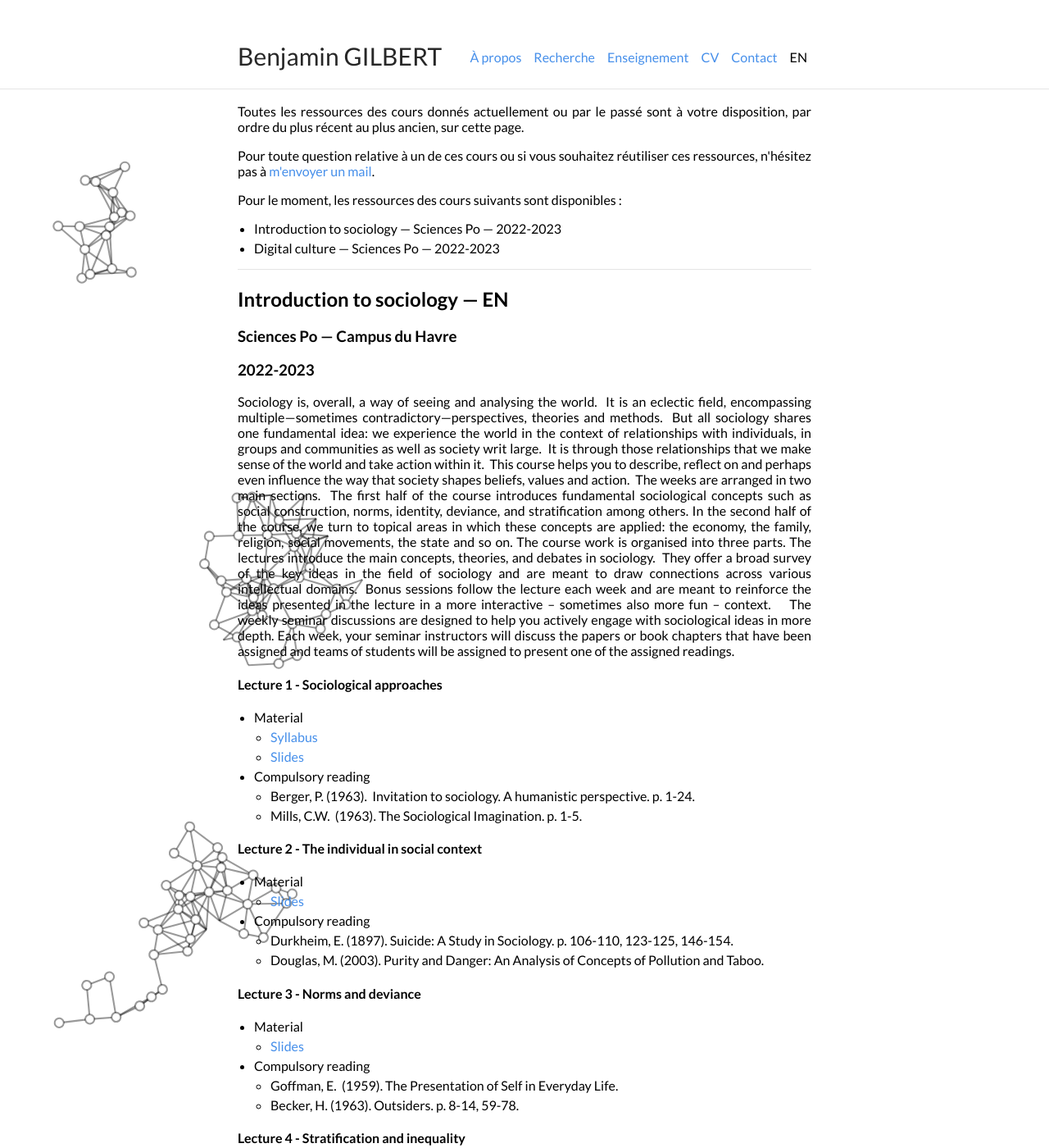
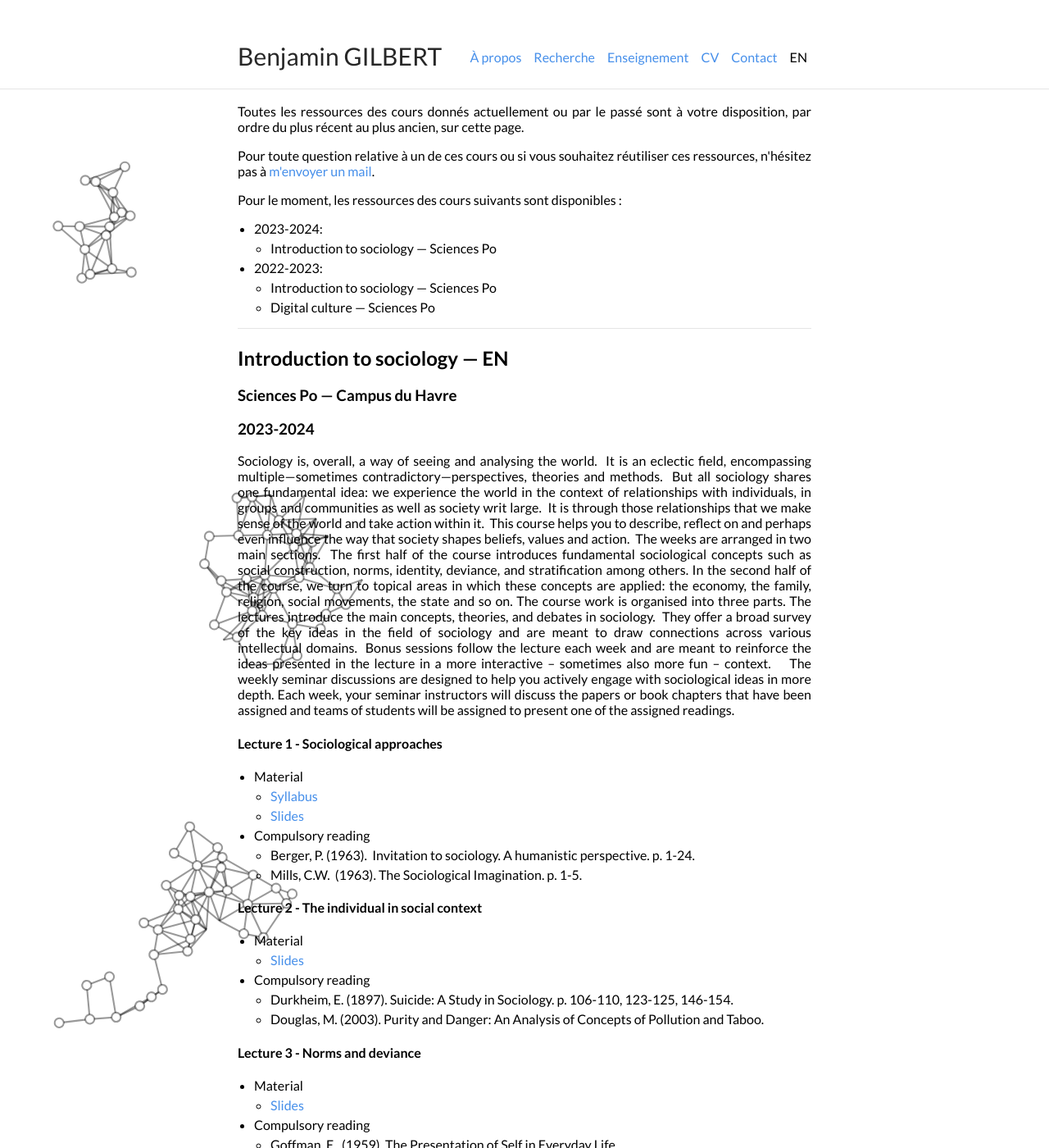
Before and after one commit to bglbrt/bglbrt.github.io, a Jekyll site: the page built from fr/enseignement.md, in a window 1280 px wide and 1400 px high. Shown: the whole window at 82% size. Built offline with Jekyll 4.4.1, drawn with Linux system fonts in a browser that asks for light colours; some of the changed text lies outside the part shown.

Commit message:
Update enseignement.md

```diff
--- a/fr/enseignement.md
+++ b/fr/enseignement.md
@@ -14,8 +14,124 @@ lang: "fr"
 
 </div>
 
-* Introduction to sociology — Sciences Po — 2022-2023
-* Digital culture — Sciences Po — 2022-2023
+* 2023-2024:
+    * Introduction to sociology — Sciences Po
+* 2022-2023:
+    * Introduction to sociology — Sciences Po
+    * Digital culture — Sciences Po
+
+---
+
+## Introduction to sociology — **EN**
+### Sciences Po — Campus du Havre
+### 2023-2024
+
+<div style="text-align: justify">
+
+<p> Sociology is, overall, a way of seeing and analysing the world.  It is an eclectic field, encompassing multiple—sometimes contradictory—perspectives, theories and methods.  But all sociology shares one fundamental idea: we experience the world in the context of relationships with individuals, in groups and communities as well as society writ large.  It is through those relationships that we make sense of the world and take action within it.  This course helps you to describe, reflect on and perhaps even influence the way that society shapes beliefs, values and action.
+
+The weeks are arranged in two main sections.  The first half of the course introduces fundamental sociological concepts such as social construction, norms, identity, deviance, and stratification among others. In the second half of the course, we turn to topical areas in which these concepts are applied: the economy, the family, religion, social movements, the state and so on. The course work is organised into three parts. The lectures introduce the main concepts, theories, and debates in sociology.  They offer a broad survey of the key ideas in the field of sociology and are meant to draw connections across various intellectual domains.  Bonus sessions follow the lecture each week and are meant to reinforce the ideas presented in the lecture in a more interactive – sometimes also more fun – context.
+
+The weekly seminar discussions are designed to help you actively engage with sociological ideas in more depth. Each week, your seminar instructors will discuss the papers or book chapters that have been assigned and teams of students will be assigned to present one of the assigned readings. </p>
+
+</div>
+
+#### Lecture 1 - Sociological approaches
+
+* Material
+    * [Syllabus](/cours/introduction_a_la_sociologie_2022_2023/syllabus.pdf)
+    * [Slides](/cours/introduction_a_la_sociologie_2022_2023/lecture_1.pdf)
+* Compulsory reading
+    * Berger, P. (1963).  Invitation to sociology. A humanistic perspective. p. 1-24.
+    * Mills, C.W.  (1963). The Sociological Imagination. p. 1-5.
+
+#### Lecture 2 - The individual in social context
+
+* Material
+    * [Slides](/cours/introduction_a_la_sociologie_2022_2023/lecture_2.pdf)
+* Compulsory reading
+    * Durkheim, E. (1897). Suicide: A Study in Sociology. p. 106-110, 123-125, 146-154.
+    * Douglas, M. (2003). Purity and Danger: An Analysis of Concepts of Pollution and Taboo.
+
+#### Lecture 3 - Norms and deviance
+
+* Material
+    * [Slides](/cours/introduction_a_la_sociologie_2022_2023/lecture_3.pdf)
+* Compulsory reading
+    * Goffman, E.  (1959). The Presentation of Self in Everyday Life.
+    * Becker, H. (1963). Outsiders. p. 8-14, 59-78.
+
+#### Lecture 4 - Stratification and inequality
+
+* Material
+    * [Slides](/cours/introduction_a_la_sociologie_2022_2023/lecture_4.pdf)
+* Compulsory reading
+    * Marx, K., and Engels, F.  (1848).  The Communist Manifesto. p. 61-94.
+    * Bourdieu, P. (1979).  Distinction. A Social Critique of Judgement. p. 114-131.
+
+#### Lecture 5 - Identity and identification
+
+* Material
+    * [Slides](/cours/introduction_a_la_sociologie_2022_2023/lecture_5.pdf)
+* Compulsory reading
+    * Crenshaw, K. (1991). Mapping the Margins.
+    * Brubaker, R.  (2016). Trans. Gender and Race in an Age of Unsettled Identities. p. 1-39.
+
+#### Lecture 6 - Urban sociology
+
+* Material
+    * [Slides](/cours/introduction_a_la_sociologie_2022_2023/lecture_6.pdf)
+* Compulsory reading
+    * Jacobs, J. (1961).  Death and Life of Great American Cities. p. 34-41, 61-73.
+    * Venkatesh, S. A. and Levitt, S. D. (2000). “Are we a family or a business?”.
+
+#### Lecture 7 - The family
+
+* Material
+    * [Slides](/cours/introduction_a_la_sociologie_2022_2023/lecture_7.pdf)
+* Compulsory reading
+    * Levi-Strauss, C. (1957). The family. In H. Shapiro, Man, Culture and Society. (1971). p.261-285.
+    * Edin, K. and Kefalas, M. (2005). Promises I Can Keep.
+
+#### Lecture 8 - Religion
+
+* Material
+    * [Slides](/cours/introduction_a_la_sociologie_2022_2023/lecture_8.pdf)
+* Compulsory reading
+    * Weber, M. (2013). The Protestant Ethic and the Spirit of Capitalism.
+    * Snow, D. and Machalek, R.  1976. “The convert as a social type”.
+
+#### Lecture 9 - Education
+
+* Material
+    * [Slides](/cours/introduction_a_la_sociologie_2022_2023/lecture_9.pdf)
+* Compulsory reading
+    * Bourdieu, P. and Passeron, J.C. (1964). The Inheritors.
+    * Khan, S.R. (2001). Privilege: The Making of an Adolescent Elite at St Paul’s School. p. 77-101.
+
+#### Lecture 10 - Economic sociology
+
+* Material
+    * [Slides](/cours/introduction_a_la_sociologie_2022_2023/lecture_10.pdf)
+* Compulsory reading
+    * Granovetter, M. (1995). Getting a Job: A Study of Contacts and Careers.
+    * Esping-Andersen, G. (1997). ‘Hybrid or Unique?: The Japanese welfare state between Europe and America’.
+
+#### Lecture 11 - Society and the state
+
+* Material
+    * [Slides](/cours/introduction_a_la_sociologie_2022_2023/lecture_11.pdf)
+* Compulsory reading
+    * Scott, J. (1998). Cities, People and Language.
+    * Dubois V. (1999). The bureaucrat and the poor. Encounters in French Welfare Offices. p. 137-139; 150-154; 176-182.
+
+#### Lecture 12 - Social movements and revolutions
+
+* Material
+    * [Slides](/cours/introduction_a_la_sociologie_2022_2023/lecture_12.pdf)
+* Compulsory reading
+    * Skocpol, T. (1994). “France, Russia, China: A Structural Analysis of Social Revolutions”.
+    * McAdam, D. (1989). "The Biographical Consequences of Activism".
 
 ---
 
```
